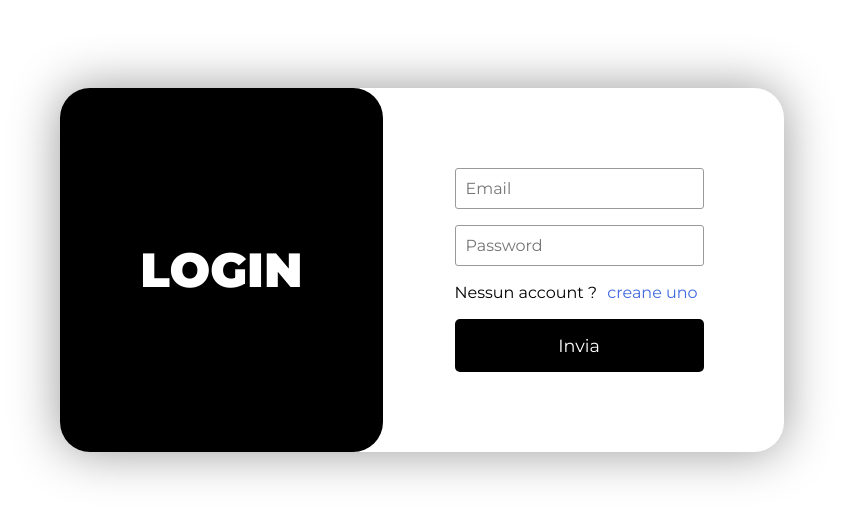
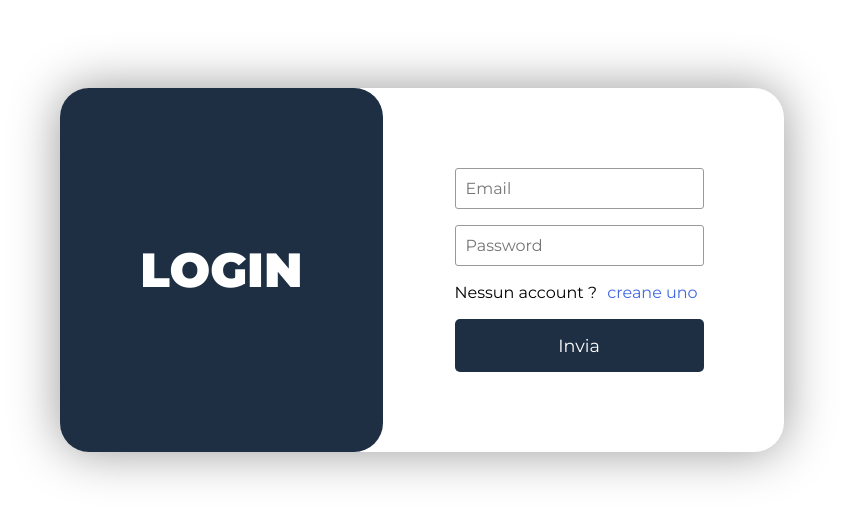
Before and after one commit to roysmanfo/rollo, a React (Vite) app in the folder app/frontend/: page /auth in a window 1280 px wide. Shown: the part 130-648 px from the top of the page, without its empty margins (218-1061 px from the left). Built offline with nearby package versions, Linux system fonts and the light colour scheme.

Commit message:
rinomina pagina da login a auth

```diff
--- a/app/frontend/src/Router.tsx
+++ b/app/frontend/src/Router.tsx
@@ -1,7 +1,7 @@
 import { BrowserRouter, Route, Routes } from 'react-router';
 import Home from './pages/Home';
 import Mobile from './pages/Mobile';
-import Auth from './pages/auth/Login';
+import Auth from './pages/Auth';
 import Dashboard from './pages/admin/Dashboard';
 
 export default function Router() {
--- a/app/frontend/src/pages/auth/Login.tsx
+++ b/app/frontend/src/pages/Auth.tsx
@@ -1,4 +1,4 @@
-import '../../style/pages/login.scss';
+import '../style/pages/auth.scss';
 import { useState } from 'react';
 
 type Role = 'login' | 'sign up';
--- a/app/frontend/src/style/pages/login.scss
+++ b/app/frontend/src/style/pages/auth.scss
@@ -1,3 +1,4 @@
+@import "../../style/global/colors.scss";
 $padding: 5rem;
 
 .auth-main {
@@ -8,17 +9,19 @@ $padding: 5rem;
   height: 100vh;
 
   .auth-section {
+    $radius: 30px;
+
     display: flex;
     background: #fff;
     gap: 2rem;
     align-items: center;
-    border-radius: 30px;
+    border-radius: $radius;
     box-shadow: 0 0 50px #999;
     transition: 1s;
 
     h2 {
       padding: $padding;
-      border-radius: inherit;
+      border-radius: calc($radius - 1px);
       display: grid;
       place-items: center;
       height: 100%;
@@ -26,7 +29,7 @@ $padding: 5rem;
       font-weight: 900;
       margin: 0;
       text-transform: uppercase;
-      background: #000;
+      background: $primary;
       color: #fff;
     }
 
@@ -60,6 +63,7 @@ $padding: 5rem;
           visibility: hidden;
         }
       }
+
       .switch {
         margin: 0;
 
@@ -72,8 +76,9 @@ $padding: 5rem;
           cursor: pointer;
         }
       }
+
       .submit {
-        background-color: #000;
+        background-color: $primary;
         font-family: inherit;
         color: #fff;
         font-size: 1.1rem;
@@ -82,6 +87,11 @@ $padding: 5rem;
         border-radius: 5px;
         cursor: pointer;
         margin-top: auto;
+        transition: 100ms;
+
+        &:hover {
+          background: $accent1;
+        }
       }
     }
   }
```
